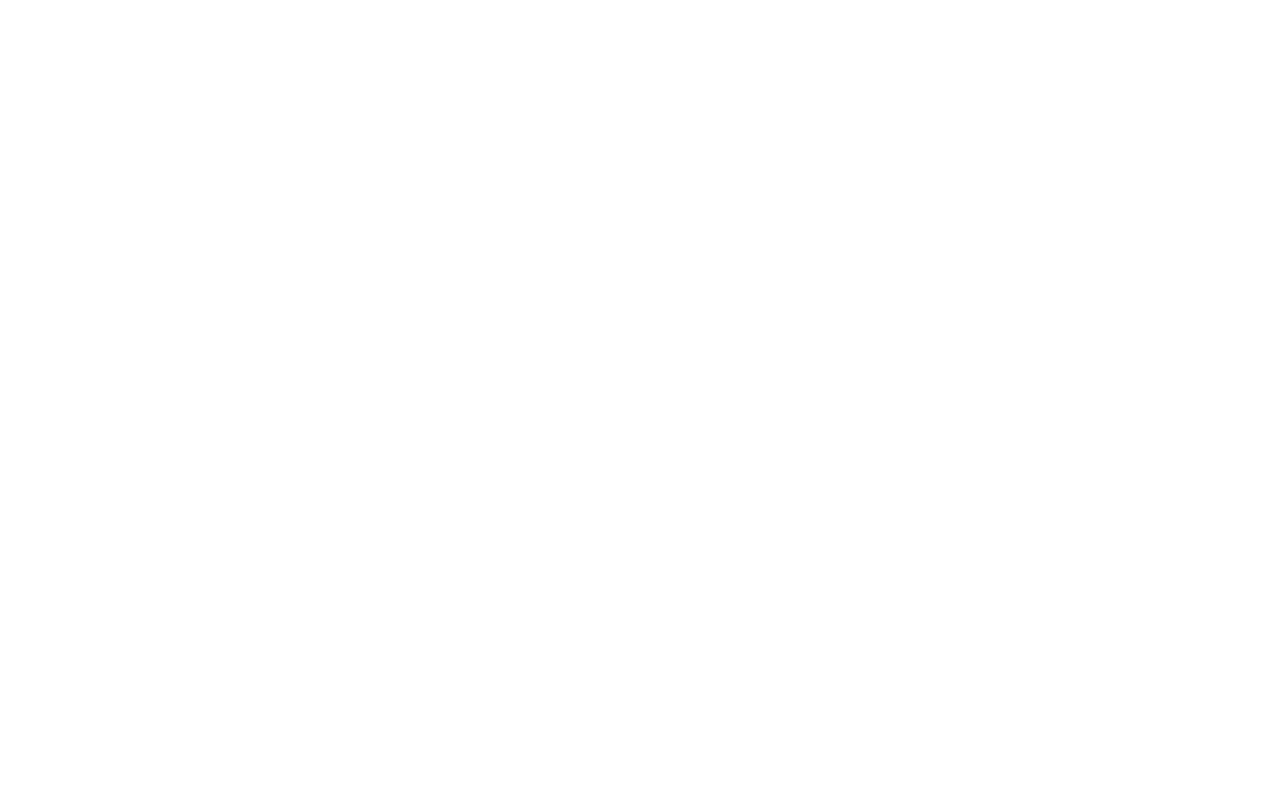
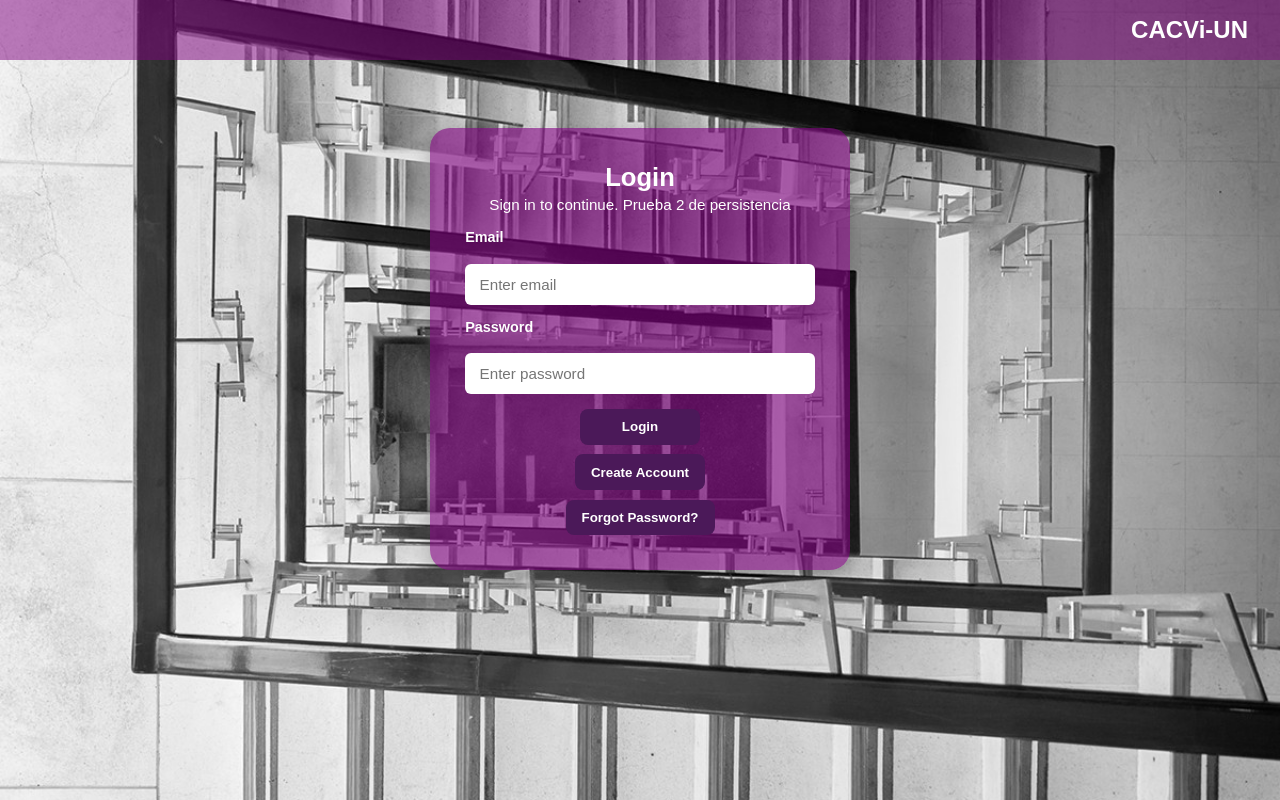
Before and after one commit to jumontenegrol/cacviun, a React (Create React App) app: page / in a window 1280 px wide. Built offline with nearby package versions, Linux system fonts and the light colour scheme.

Commit message:
Prueba 2 de persistencia

```diff
--- a/package.json
+++ b/package.json
@@ -2,7 +2,7 @@
   "name": "cacviun",
   "version": "0.1.0",
   "private": true,
-  "homepage": "https://jumontenegrol.github.io/cacviun",
+  "homepage": "https://jumontenegrol.github.io/cacviun/",
   "dependencies": {
     "@testing-library/dom": "^10.4.1",
     "@testing-library/jest-dom": "^6.9.1",
--- a/src/App.jsx
+++ b/src/App.jsx
@@ -1,5 +1,5 @@
 import React from "react";
-import { BrowserRouter, Routes, Route } from "react-router-dom";
+import { HashRouter, Routes, Route } from "react-router-dom";
 import Login from "./vistas/Login.jsx";
 import CreateAccount from "./vistas/CreateAccount.jsx";
 import Map from "./vistas/Map.jsx";
@@ -11,7 +11,6 @@
 
 export default function App() {
   return (
-    <BrowserRouter basename="/cacviun"> {/* <- IMPORTANTE para GitHub Pages */}
       <Routes>
         <Route path="/" element={<Login />} />
         <Route path="/createAccount" element={<CreateAccount />} />
@@ -22,6 +21,5 @@
         <Route path="/adminStatistics" element={<AdminStatistics />} />
         <Route path="/defineAdmin" element={<DefineAdmin />} />
       </Routes>
-    </BrowserRouter>
   );
 }
--- a/src/index.jsx
+++ b/src/index.jsx
@@ -2,11 +2,14 @@
 import ReactDOM from 'react-dom/client';
 import './index.css';
 import App from './App';
+import { HashRouter } from 'react-router-dom';
 
 const root = ReactDOM.createRoot(document.getElementById('root'));
 root.render(
   <React.StrictMode>
-    <App />
+    <HashRouter>
+      <App />
+    </HashRouter>
   </React.StrictMode>
 );
 
--- a/src/vistas/Login.jsx
+++ b/src/vistas/Login.jsx
@@ -94,7 +94,7 @@
 
       <div className="login-box">
         <h1>Login</h1>
-        <p>Sign in to continue. Prueba 1 de persistencia</p>
+        <p>Sign in to continue. Prueba 2 de persistencia</p>
 
         <form onSubmit={(e) => e.preventDefault()}>
           <label>Email</label>
```
